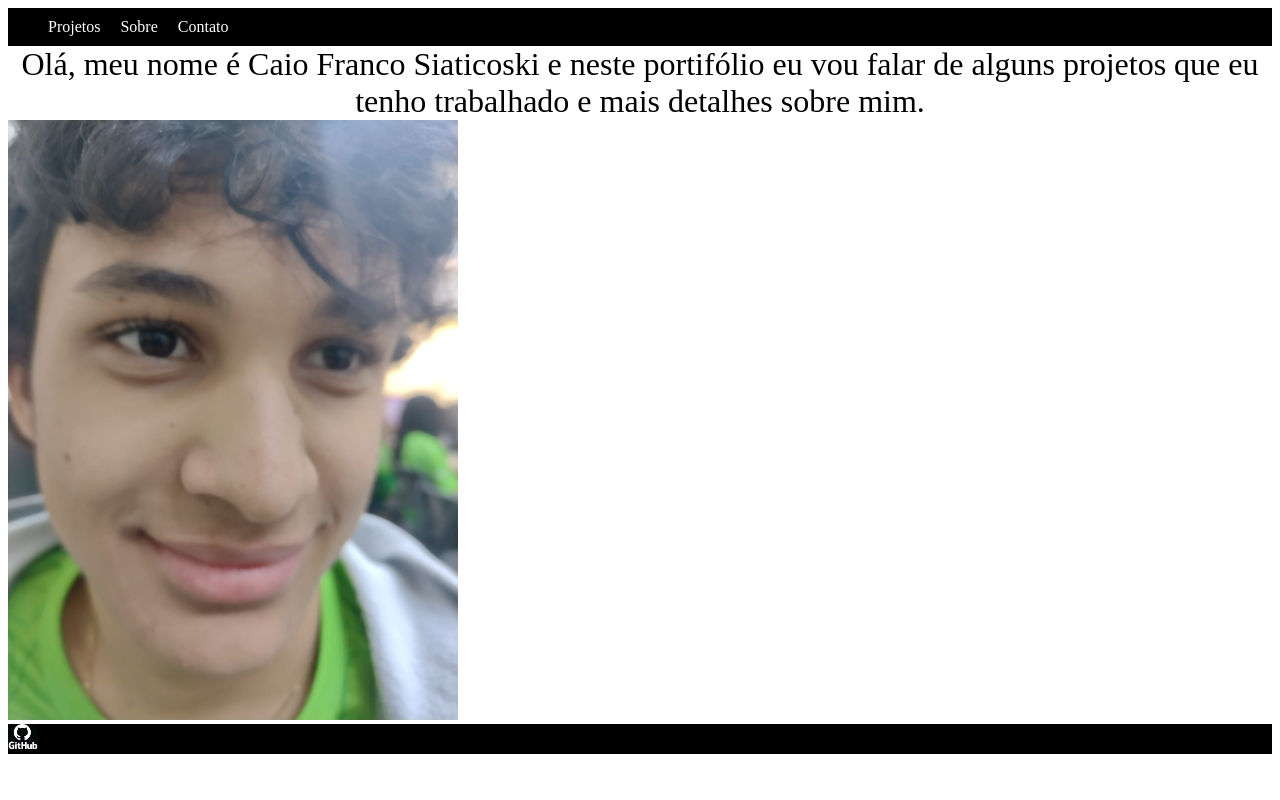
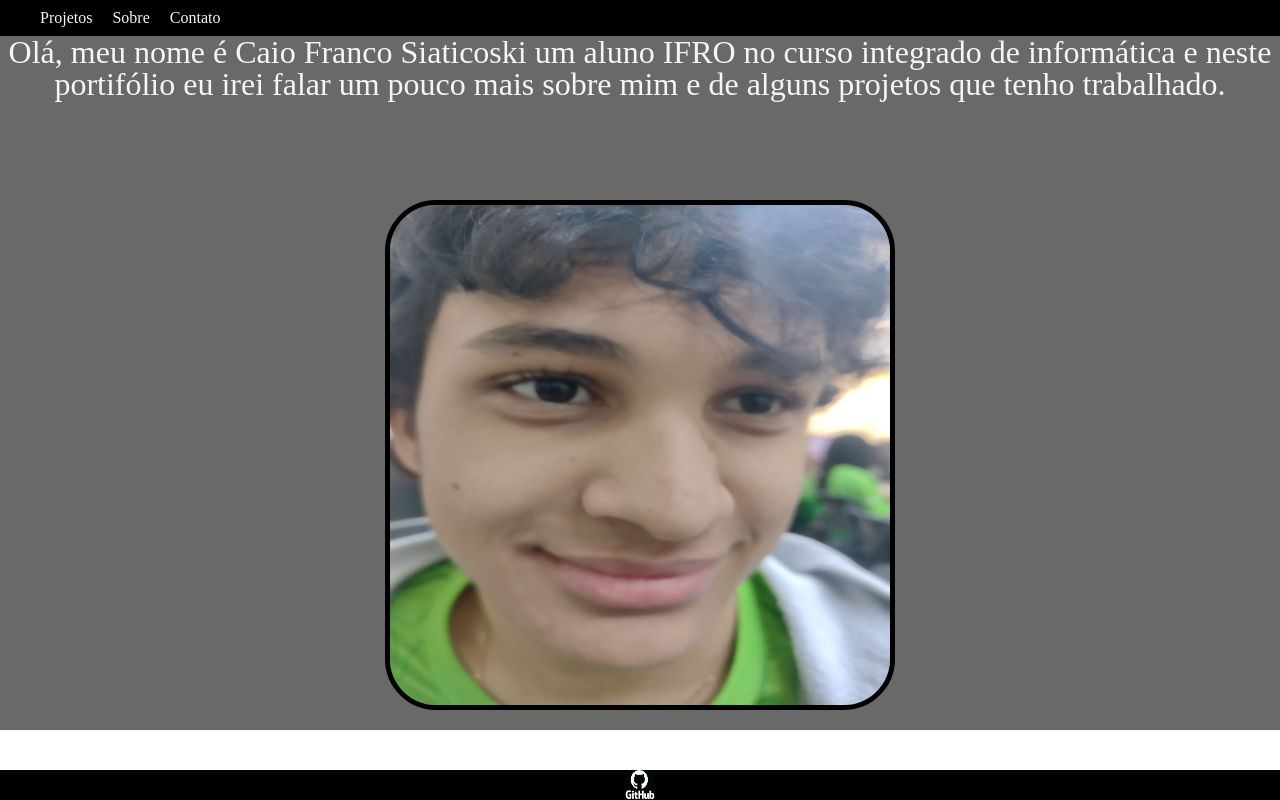
Before and after one commit to Siaticoski/Siaticoski.github.io, a plain HTML site: page portifolio/index.html in a window 1280 px wide. Drawn offline with Linux system fonts and the light colour scheme.

Commit message:
afdsafdf

```diff
--- /dev/null
+++ b/portifolio/css/reset.css
@@ -0,0 +1,48 @@
+/* http://meyerweb.com/eric/tools/css/reset/
+   v2.0 | 20110126
+   License: none (public domain)
+*/
+
+html, body, div, span, applet, object, iframe,
+h1, h2, h3, h4, h5, h6, p, blockquote, pre,
+a, abbr, acronym, address, big, cite, code,
+del, dfn, em, img, ins, kbd, q, s, samp,
+small, strike, strong, sub, sup, tt, var,
+b, u, i, center,
+dl, dt, dd, ol, ul, li,
+fieldset, form, label, legend,
+table, caption, tbody, tfoot, thead, tr, th, td,
+article, aside, canvas, details, embed,
+figure, figcaption, footer, header, hgroup,
+menu, nav, output, ruby, section, summary,
+time, mark, audio, video {
+	margin: 0;
+	padding: 0;
+	border: 0;
+	font-size: 100%;
+	font: inherit;
+	vertical-align: baseline;
+}
+/* HTML5 display-role reset for older browsers */
+article, aside, details, figcaption, figure,
+footer, header, hgroup, menu, nav, section {
+	display: block;
+}
+body {
+	line-height: 1;
+}
+ol, ul {
+	list-style: none;
+}
+blockquote, q {
+	quotes: none;
+}
+blockquote:before, blockquote:after,
+q:before, q:after {
+	content: '';
+	content: none;
+}
+table {
+	border-collapse: collapse;
+	border-spacing: 0;
+}
--- a/portifolio/css/style.css
+++ b/portifolio/css/style.css
@@ -2,23 +2,44 @@ a img{
     width: 30px;
 }
 footer{
-    background-color: black;
+    background-color: var(--back3);
+    width: 100%;
+    height: 30px;
+    bottom: 0;
+    position: fixed;
+    text-align: center;
+
 }
+
+:root{
+    --back1: dimgray;
+    --back2: white;
+    --back3: black;
+    --color1: whitesmoke;
+    --color2: white;
+
+}
+
 .Inicial{
-    background-color: white;
+    background-color: var(--back1);
     font-size: xx-large;
     flex-direction: column;
     text-align: center;
+    color: var(--color1);
+    display: flex;
+    justify-content: center;
+    flex-wrap: wrap;
+    align-items: center;
+}
 
-}
 body{
-    background-color: white;
+    background-color: var(--back2);
 }
 img {
     width: 450px;
 }
 div{
-    background-color: white;
+    background-color: var(--back2);
 
 }
 
@@ -27,8 +48,13 @@ header {
     justify-content: space-between;
     align-items: center;
     padding: 10px 20px;
-    background-color: black;
-    color: white;
+    background-color: var(--back3);
+    color: var(--color1);
+}
+
+.menu{
+    display: flex;
+    justify-content: center;
 }
 
 .menu ul{
@@ -36,13 +62,45 @@ header {
     list-style: none;
     margin: 0;
     padding: 0;
+
 }
 
 .menu li {
     margin-left: 20px;
+
 }
 
 .menu a {
-    color: white;
+    color: var(--color1);
     text-decoration: none;
 }
+#img{
+    align-items: center;
+    width: 99.5%;
+    height: 100%;
+    border: 5px solid black ;
+    display: flex;
+    justify-content: center;
+    background-color: lightgray;
+    flex-wrap: wrap;
+    flex-direction: column;
+
+}
+
+#eu{
+    width: 500px;
+    height: 500px;
+    margin-top: 100px;
+    margin-bottom: 20px;
+    border: 5px solid black;
+    border-radius: 10%;
+    flex-wrap: wrap;
+    flex-direction: column;
+    display: flex;
+    justify-content: center;
+}
+
+#git{
+    width: 30px;
+    height: 30px;
+}
--- a/portifolio/index.html
+++ b/portifolio/index.html
@@ -6,6 +6,7 @@
     <meta name="Author" content="Caio Franco Siaticoski">
     <link rel="shortcut icon" href="img/icon.png" type="image/x-icon">
     <title>Página Inicial</title>
+    <link rel="stylesheet" href="css/reset.css">
     <link rel="stylesheet" href="css/style.css">
 </head>
 <body>
@@ -19,13 +20,17 @@
         </nav>
     </header>
     <main>
-        <section class="Inicial">Olá, meu nome é Caio Franco Siaticoski e neste portifólio eu vou falar de alguns projetos que eu tenho trabalhado e mais detalhes sobre mim.</section>
-        <div><img src="img/eu.png" alt="eu"></div>
-
+        <section class="Inicial">
+            <p>
+                Olá, meu nome é Caio Franco Siaticoski um aluno IFRO no curso integrado de informática e neste portifólio eu irei falar um pouco mais sobre mim e de alguns projetos que tenho trabalhado.
+            </p>
+            <img id="eu" src="img/eu.png" alt="eu">
+        </section>
     </main>
 
     <footer>
-        <a href="https://github.com/Siaticoski"><img src="img/gitnew.png" alt="Rede Social"></a>
+        <a href="https://github.com/Siaticoski"><img id="git" src="img/gitnew.png" alt="Rede Social"></a>
     </footer>
+
 </body>
 </html>
```
Also changed, not shown: portifolio/contato.html (+11 -0 lines), portifolio/projetos.html (+1 -0 lines), portifolio/sobre.html (+1 -0 lines).
